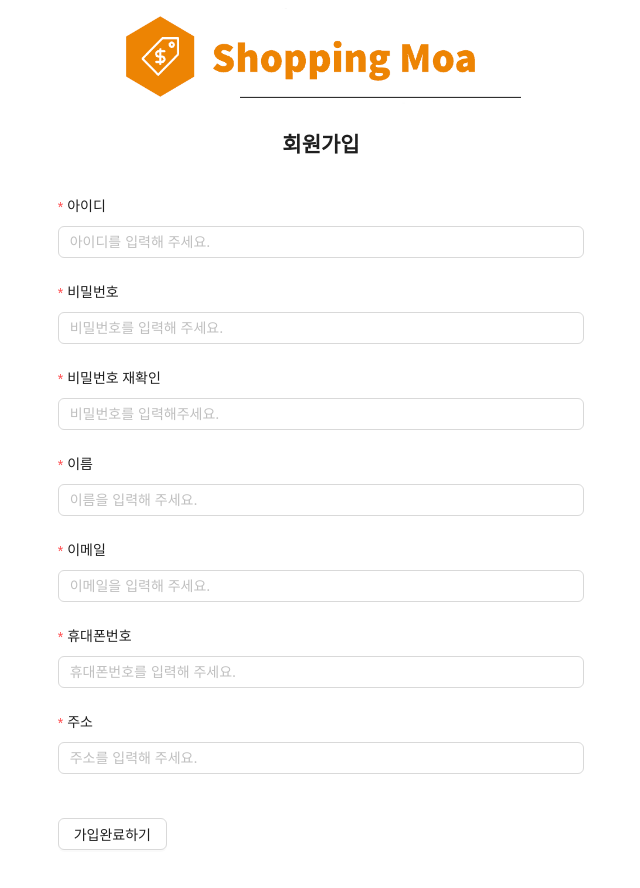
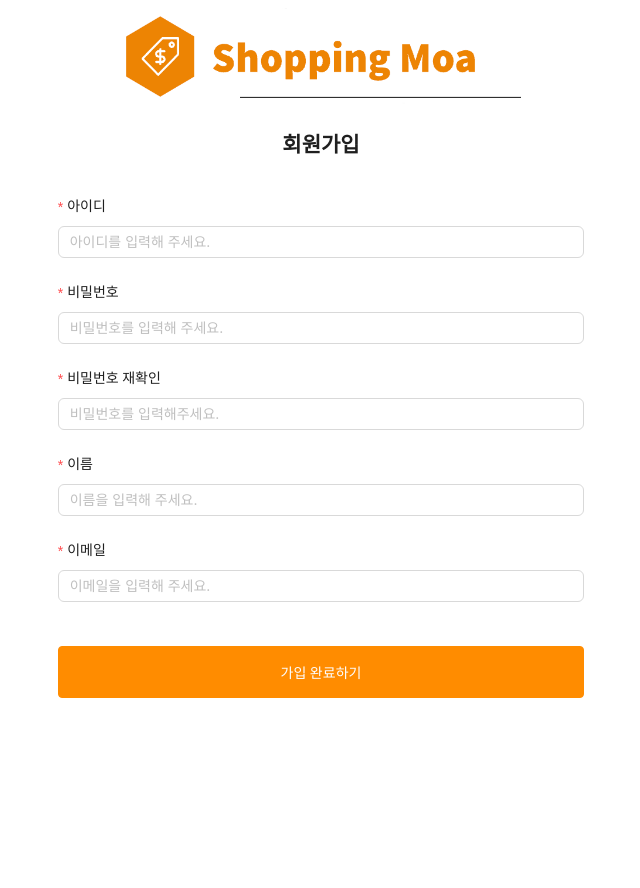
Before and after one commit to carrotdy/market-react, a React (Vite) app: page /views/sign-up in a window 1280 px wide. Shown: the top 888 px of the page, without its empty margins (319-959 px from the left). After the commit the page ends 800 px from the top, so only its background shows below. Built offline with nearby package versions, Linux system fonts and the light colour scheme; a web font is replaced by a local one.

Commit message:
회원가입_UI 변경

```diff
--- a/package.json
+++ b/package.json
@@ -13,12 +13,14 @@
     "node-sass": "^8.0.0",
     "react": "^18.2.0",
     "react-dom": "^18.2.0",
+    "react-hook-form": "^7.43.9",
     "react-router-dom": "^6.10.0"
   },
   "devDependencies": {
+    "@types/antd": "^1.0.0",
     "@types/react": "^18.0.28",
     "@types/react-dom": "^18.0.11",
-    "@types/antd": "^1.0.0",
+    "@types/styled-components": "^5.1.26",
     "@vitejs/plugin-react": "^3.1.0",
     "sass": "^1.62.1",
     "typescript": "^4.9.3",
--- a/src/main/resources/app/styles/color.scss
+++ b/src/main/resources/app/styles/color.scss
@@ -51,3 +51,4 @@ $blue-140: #061e5d;
 $blue-150: #43619e;
 $blue-160: #0c244f;
 $shadow: rgba(0, 0, 0, 0.4);
+$orange: #FF8C00;
--- a/src/main/resources/app/styles/home.scss
+++ b/src/main/resources/app/styles/home.scss
@@ -1,9 +1,20 @@
 @import "./color.scss";
 
-.sign-up-container {
+.ant-layout-content {
 
     img {
         height: 100px;
         width: 420px;
     }
+
+    .sign-up-submit-button {
+        border: 1px solid $orange;
+        border-radius: 4px;
+        text-align: center;
+        color: $gray-10;
+        padding-top: 15px;
+        padding-bottom: 15px;
+        margin-bottom: 50px;
+        background-color: $orange;
+    }
 }
--- a/src/main/resources/app/views/auth/SignUp.tsx
+++ b/src/main/resources/app/views/auth/SignUp.tsx
@@ -1,15 +1,16 @@
 import React from 'react';
 import logo from '../../images/logo.png';
-import { Col, Row, Form, Input, Button } from 'antd';
+import { Col, Row, Form, Input } from 'antd';
 import { Layout } from '../../layouts/Layout';
+import { useForm } from 'react-hook-form';
 
 const SignUp = () => {
-    const [form] = Form.useForm();
+    const { register, handleSubmit, formState: { errors } } = useForm();
 
     return (
         <Layout>
             <Row justify="center">
-                <Col className='sign-up-container'>
+                <Col>
                     <img src={logo} />
                 </Col>
             </Row>
@@ -18,7 +19,7 @@ const SignUp = () => {
                     <h2>회원가입</h2>
                 </Col>
             </Row>
-            <Form form={form} layout="vertical">
+            <Form layout="vertical">
                 <Row justify="center">
                     <Col xs={20} sm={20} md={13} lg={13} xl={10}>
                         <Form.Item
@@ -31,7 +32,7 @@ const SignUp = () => {
                                 },
                             ]}
                         >
-                            <Input placeholder="아이디를 입력해 주세요." />
+                            <Input type='userId' placeholder="아이디를 입력해 주세요." />
                         </Form.Item>
                         <Form.Item
                             label={'비밀번호'}
@@ -43,11 +44,11 @@ const SignUp = () => {
                                 },
                             ]}
                         >
-                            <Input placeholder="비밀번호를 입력해 주세요." />
+                            <Input type='userPassword' placeholder="비밀번호를 입력해 주세요." />
                         </Form.Item>
                         <Form.Item
                             label={'비밀번호 재확인'}
-                            name={'userPassword'}
+                            name={'userRePassword'}
                             rules={[
                                 {
                                     required: true,
@@ -55,7 +56,7 @@ const SignUp = () => {
                                 },
                             ]}
                         >
-                            <Input placeholder="비밀번호를 입력해주세요." />
+                            <Input type='userRePassword' placeholder="비밀번호를 입력해주세요." />
                         </Form.Item>
                         <Form.Item
                             label={'이름'}
@@ -67,7 +68,7 @@ const SignUp = () => {
                                 },
                             ]}
                         >
-                            <Input placeholder="이름을 입력해 주세요." />
+                            <Input type='userName' placeholder="이름을 입력해 주세요." />
                         </Form.Item>
                         <Form.Item
                             label={'이메일'}
@@ -79,40 +80,16 @@ const SignUp = () => {
                                 },
                             ]}
                         >
-                            <Input placeholder="이메일을 입력해 주세요." />
-                        </Form.Item>
-                        <Form.Item
-                            label={'휴대폰번호'}
-                            name={'userPhone'}
-                            rules={[
-                                {
-                                    required: true,
-                                    message: "휴대폰번호를 입력해 주세요.",
-                                },
-                            ]}
-                        >
-                            <Input placeholder="휴대폰번호를 입력해 주세요." />
-                        </Form.Item>
-                        <Form.Item
-                            label={'주소'}
-                            name={'userPhone'}
-                            rules={[
-                                {
-                                    required: true,
-                                    message: "주소를 입력해 주세요.",
-                                },
-                            ]}
-                        >
-                            <Input placeholder="주소를 입력해 주세요." />
+                            <Input type='userEmail' placeholder="이메일을 입력해 주세요." />
                         </Form.Item>
                     </Col>
                 </Row>
             </Form>
             <Row justify={"center"} >
                 <Col xs={20} sm={20} md={13} lg={13} xl={10} style={{ marginTop: "20px" }}>
-                    <Button style={{ marginBottom: "50px" }}>
-                        가입완료하기
-                    </Button>
+                    <div className='sign-up-submit-button'>
+                        가입 완료하기
+                    </div>
                 </Col>
             </Row>
         </Layout>
```
Also changed, not shown: 1 other file (tests, documents, lock files or other folders).
